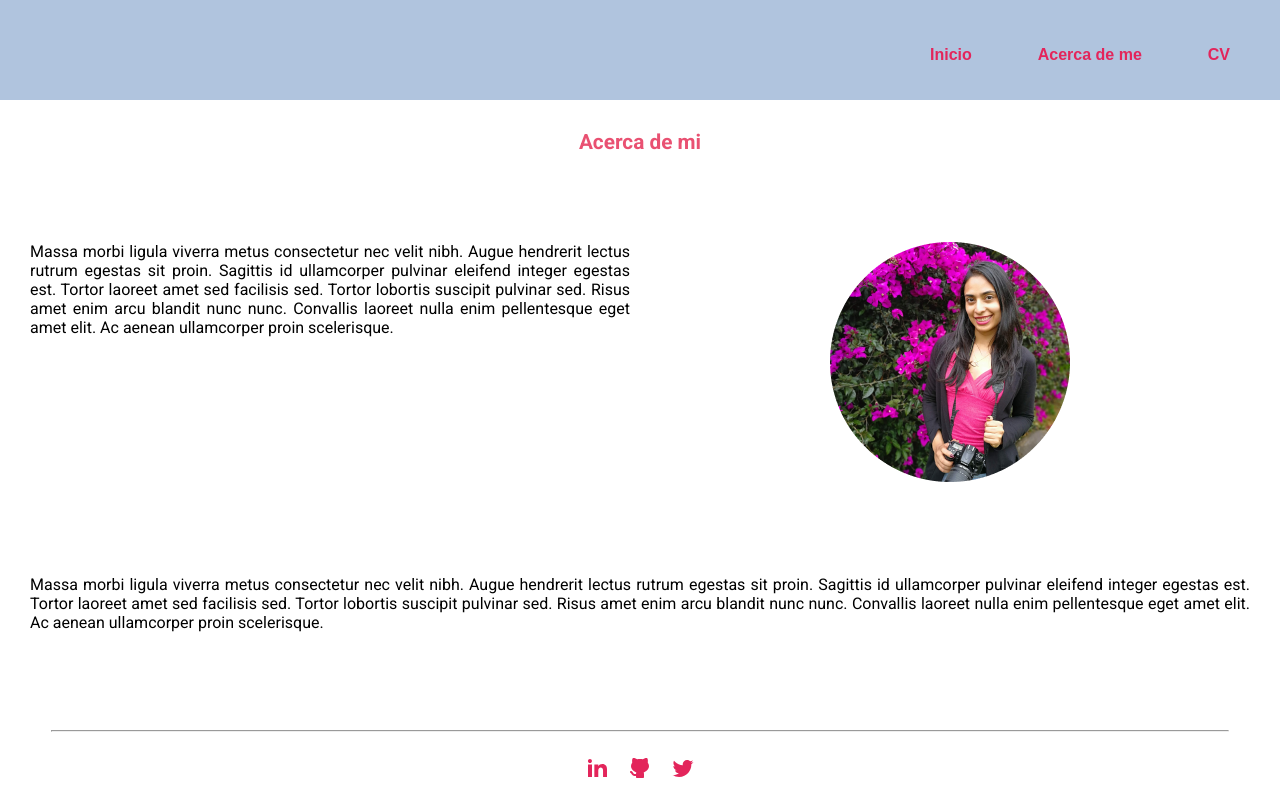
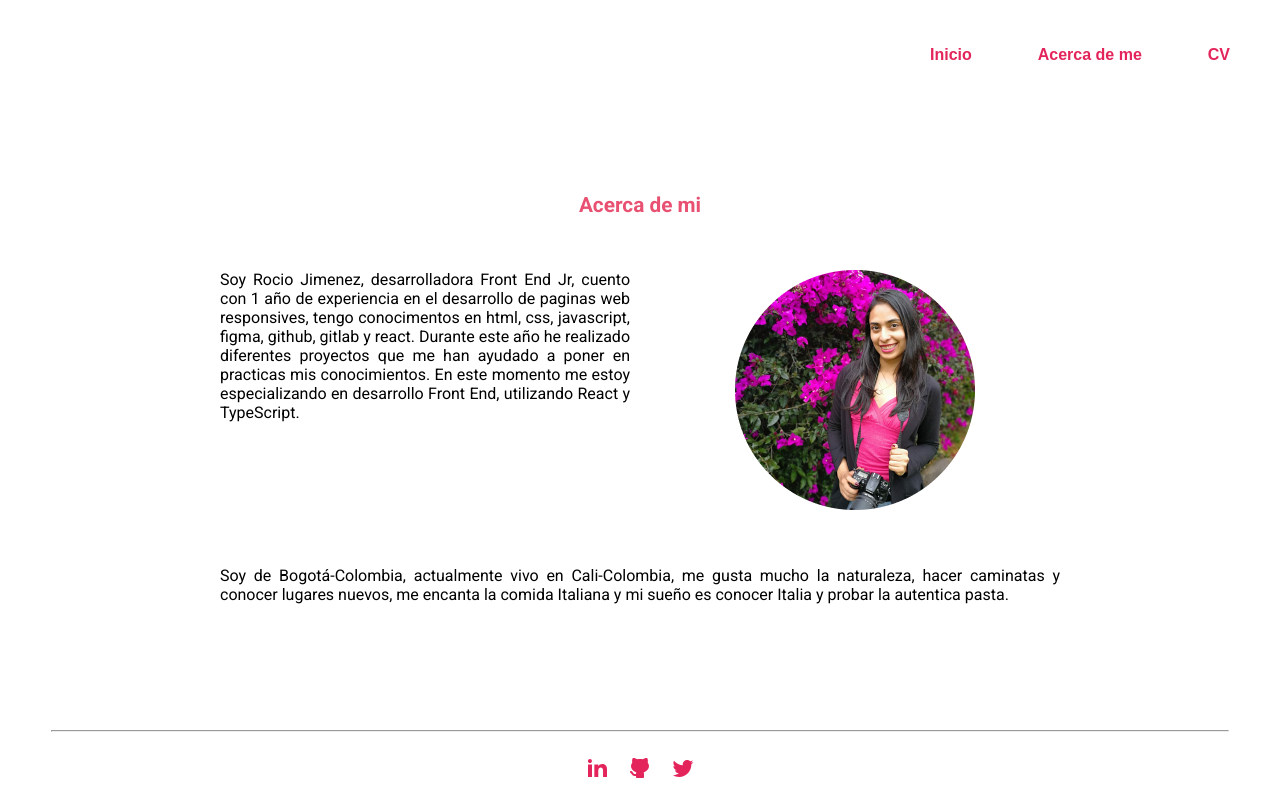
Before and after one commit to Rociojc/portafolio, a React (Create React App) app: page /about-me in a window 1280 px wide. Built offline with nearby package versions, Linux system fonts and the light colour scheme.

Commit message:
Se deja logica para el background del nav segun la pagina y se mejora estilos de la pagina about me

```diff
--- a/src/App.tsx
+++ b/src/App.tsx
@@ -1,4 +1,4 @@
-import { BrowserRouter, Route, Routes } from "react-router-dom";
+import { Route, Routes } from "react-router-dom";
 import { DesingSystem } from "./components/DesingSystem";
 import { FooterLayout } from "./components/layout/FooterLayout";
 import { NavLayout } from "./components/layout/NavLayout";
@@ -9,7 +9,7 @@ import { GlobalStyle } from "./styles/global/GlobalStyle";
 
 function App() {
   return (
-    <BrowserRouter>
+    <>
       <GlobalStyle />
       <NavLayout/>
       <Routes>
@@ -19,7 +19,7 @@ function App() {
       </Routes>
       <FooterLayout/>
       {/* <DesingSystem/> */}
-    </BrowserRouter>
+    </>
   );
 }
 
--- a/src/components/layout/NavLayout.tsx
+++ b/src/components/layout/NavLayout.tsx
@@ -1,9 +1,13 @@
 import { useEffect, useState } from "react";
+import { useLocation } from "react-router-dom";
 import { Header } from "../../styles/layout/HeaderStyle"
 import { Navigation } from "../molecules/Navigation"
 
 export const NavLayout = () => {
   const [ mobile, setMobile ] = useState(true);
+  const location = useLocation();
+  let background1 = location.pathname.includes("/about-me");
+  let background2 = location.pathname.includes("/cv");
 
   useEffect(() => {
     const responsive = () => window.innerWidth < 768 ? setMobile(true) : setMobile(false);
@@ -12,7 +16,7 @@ export const NavLayout = () => {
   }, [])
 
   return (
-    <Header color="lightSteelBlue">
+    <Header color={background1 ? "transparent" : background2 ? "transparent" : "lightSteelBlue" }>
         <Navigation type={mobile ? "icono" : "texto"} />
     </Header>
   )
--- a/src/index.tsx
+++ b/src/index.tsx
@@ -2,13 +2,16 @@ import React from 'react';
 import ReactDOM from 'react-dom/client';
 import App from './App';
 import reportWebVitals from './reportWebVitals';
+import { BrowserRouter } from "react-router-dom";
 
 const root = ReactDOM.createRoot(
   document.getElementById('root') as HTMLElement
 );
 root.render(
   <React.StrictMode>
+    <BrowserRouter>
     <App />
+    </BrowserRouter>
   </React.StrictMode>
 );
 
--- a/src/pages/AboutMe.tsx
+++ b/src/pages/AboutMe.tsx
@@ -13,10 +13,10 @@ export const AboutMe = () => {
         <Image url={imagenAboutMe}/>
       </AboutImage>
       <Parrafo1>
-        <Text type="p1" color="black" text="Massa morbi ligula viverra metus consectetur nec velit nibh. Augue hendrerit lectus rutrum egestas sit proin. Sagittis id ullamcorper pulvinar eleifend integer egestas est. Tortor laoreet amet sed facilisis sed. Tortor lobortis suscipit pulvinar sed. Risus amet enim arcu blandit nunc nunc. Convallis laoreet nulla enim pellentesque eget amet elit. Ac aenean ullamcorper proin scelerisque." />
+        <Text type="p1" color="black" text="Soy Rocio Jimenez, desarrolladora Front End Jr, cuento con 1 año de experiencia en el desarrollo de paginas web responsives, tengo conocimentos en html, css, javascript, figma, github, gitlab y react. Durante este año he realizado diferentes proyectos que me han ayudado a poner en practicas mis conocimientos. En este momento me estoy especializando en desarrollo Front End, utilizando React y TypeScript." />
       </Parrafo1>
       <Parrafo2>
-        <Text type="p1" color="black" text="Massa morbi ligula viverra metus consectetur nec velit nibh. Augue hendrerit lectus rutrum egestas sit proin. Sagittis id ullamcorper pulvinar eleifend integer egestas est. Tortor laoreet amet sed facilisis sed. Tortor lobortis suscipit pulvinar sed. Risus amet enim arcu blandit nunc nunc. Convallis laoreet nulla enim pellentesque eget amet elit. Ac aenean ullamcorper proin scelerisque." />
+        <Text type="p1" color="black" text="Soy de Bogotá-Colombia, actualmente vivo en Cali-Colombia, me gusta mucho la naturaleza, hacer caminatas y conocer lugares nuevos, me encanta la comida Italiana y mi sueño es conocer Italia y probar la autentica pasta." />
       </Parrafo2>
     </AboutContainer>
   )
--- a/src/pages/CV.tsx
+++ b/src/pages/CV.tsx
@@ -1,5 +1,6 @@
 import { Icon } from "../components/atoms/Icon"
 import { Text } from "../components/atoms/Text"
+import { TituloInfoCv } from "../components/molecules/TituloInfoCv"
 import { CVCaption, CVContainer, CVInfoDetailed, CVInfoGeneral, Lista } from "../styles/pages/CVStyles"
 
 export const CV = () => {
--- a/src/styles/molecules/TituloInfoCvStyle.ts
+++ b/src/styles/molecules/TituloInfoCvStyle.ts
@@ -1,7 +1,7 @@
 import styled from "styled-components";
 
 export const TituloInfoCVContainer = styled.div`
-    width: 300px;
+    /* width: 300px; */
     height: 45px;
     border: 2px solid ${props => props.color};
     border-left: 0;
--- a/src/styles/pages/AboutMeStyles.ts
+++ b/src/styles/pages/AboutMeStyles.ts
@@ -7,10 +7,14 @@ export const AboutContainer = styled.main`
     display: grid;
     gap: 20px;
     justify-items: center;
+    max-width: 900px;
+    margin: auto;
 
     @media (min-width: 768px) {
         padding: 30px;
         grid-template-columns: repeat(2, 1fr);
+        height: 80%;
+
     }
 `
 
```
